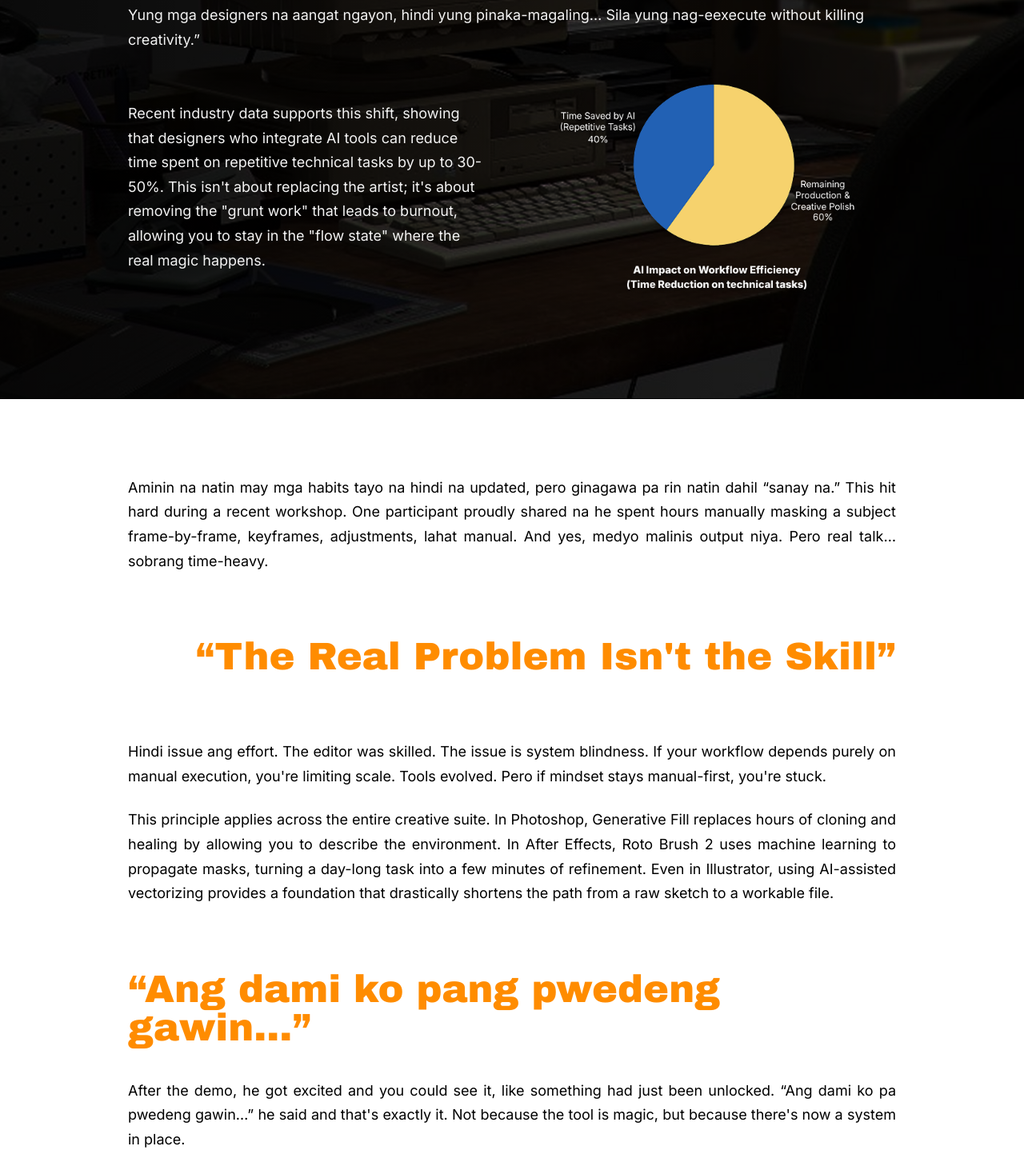
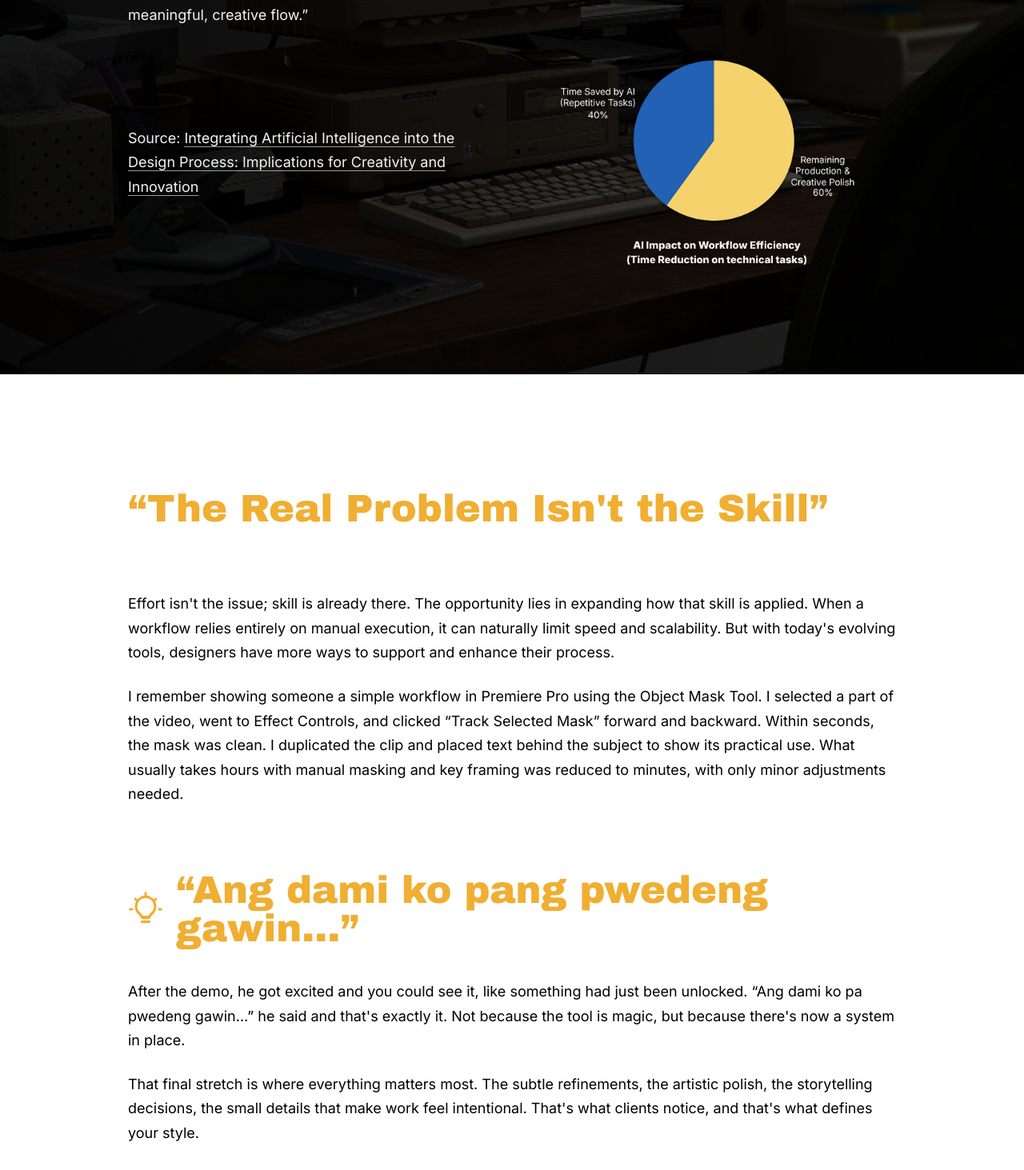
Before and after one commit to giomaniego-dev/icreate, a Next.js app: page /article in a window 1280 px wide. Shown: the part 525-1988 px from the top of the page at 80% size. Built offline with nearby package versions, Linux system fonts and the light colour scheme.

Commit message:
article page changes.

```diff
--- a/src/app/article/ArticleViewer.tsx
+++ b/src/app/article/ArticleViewer.tsx
@@ -4,6 +4,7 @@ import Image from "next/image";
 import { useState } from "react";
 import { ArticleHero } from "@/components/ArticleHero";
 import { ArticleSection } from "@/components/ArticleSection";
+import { PromptComparison } from "@/components/PromptComparison";
 
 const PAGER_BUTTON_STYLE = {
   background: "linear-gradient(to right, #F6D26D 0%, #FF9114 100%)",
@@ -17,10 +18,10 @@ const PAGER_BUTTON_CLASSES =
 const articles = {
   first: {
     title:
-      "Stop Working Outdated: Why Your Manual Workflow is Killing Your Creativity",
+      "Stop Working Outdated: Why Manual Workflows Can Limit Your Creativity",
     date: "April 28, 2026",
     excerpt:
-      "\u201CDesigners\u2026 real talk. Hindi ka mabagal kasi kulang ka sa skill. Mabagal ka kasi ginagawa mo pa rin lahat manually. AI tools like Firefly? Hindi sila kalaban, sila yung pang-level up mo. Imagine mo \u2018to: concept ideas in seconds, ang dali gumawa ng variations, at mas mabilis na revisions na nagreresulta sa mas mabilis na approval. Yung mga designers na aangat ngayon, hindi yung pinaka-magaling\u2026 Sila yung nag-eexecute without killing creativity.\u201D",
+      "\u201CDesigners\u2026 real talk. Hindi ka mabagal kasi kulang ka sa skill. Mabagal ka kasi ginagawa mo pa rin lahat manually. AI tools like Firefly? Hindi sila kalaban, sila yung pang-level up mo. Designers who use AI tools can cut repetitive work by up to 30-50%, not to replace creativity but to reduce burnout and stay focused on meaningful, creative flow.\u201D",
   },
   second: {
     title:
@@ -51,14 +52,18 @@ export function ArticleViewer() {
           date={articles.first.date}
           excerpt={articles.first.excerpt}
         >
-          <div className="grid grid-cols-1 items-center gap-12 grid-cols-2 md:gap-16">
+          <div className="grid items-center gap-12 md:grid-cols-2 md:gap-16">
             <p className="max-w-xl font-sans text-base leading-[1.7] text-white/95 md:text-lg">
-              Recent industry data supports this shift, showing that designers
-              who integrate AI tools can reduce time spent on repetitive
-              technical tasks by up to 30-50%. This isn&apos;t about replacing
-              the artist; it&apos;s about removing the &quot;grunt work&quot;
-              that leads to burnout, allowing you to stay in the &quot;flow
-              state&quot; where the real magic happens.
+              Source:{" "}
+              <a
+                href="https://www.researchgate.net/publication/396096968_Integrating_Artificial_Intelligence_into_the_Design_Process_Implications_for_Creativity_and_Innovation"
+                target="_blank"
+                rel="noreferrer"
+                className="underline decoration-white/60 underline-offset-4 hover:decoration-white"
+              >
+                Integrating Artificial Intelligence into the Design Process:
+                Implications for Creativity and Innovation
+              </a>
             </p>
 
             <div className="flex justify-center md:justify-end">
@@ -74,43 +79,64 @@ export function ArticleViewer() {
         </ArticleHero>
 
         <ArticleSection className="bg-white" fullWidth>
-          <p className="text-justify font-sans text-base leading-[1.7] text-black md:text-lg">
-            Aminin na natin may mga habits tayo na hindi na updated, pero
-            ginagawa pa rin natin dahil &ldquo;sanay na.&rdquo; This hit hard
-            during a recent workshop. One participant proudly shared na he
-            spent hours manually masking a subject frame-by-frame, keyframes,
-            adjustments, lahat manual. And yes, medyo malinis output niya. Pero
-            real talk&hellip; sobrang time-heavy.
-          </p>
-
-          <h2 className="my-14 text-right font-display text-3xl font-normal text-[#FF8C00] md:my-20 md:text-4xl lg:text-5xl">
+          <h2 className="mb-14 mt-8 font-display text-3xl font-normal text-[#F0AE32] md:mb-20 md:mt-12 md:text-4xl lg:text-5xl">
             &ldquo;The Real Problem Isn&apos;t the Skill&rdquo;
           </h2>
 
-          <div className="space-y-6 text-justify font-sans text-base leading-[1.7] text-black md:text-lg">
+          <div className="max-w-6xl space-y-6 font-sans text-base leading-[1.7] text-black md:text-lg">
             <p>
-              Hindi issue ang effort. The editor was skilled. The issue is
-              system blindness. If your workflow depends purely on manual
-              execution, you&apos;re limiting scale. Tools evolved. Pero if
-              mindset stays manual-first, you&apos;re stuck.
+              Effort isn&apos;t the issue; skill is already there. The
+              opportunity lies in expanding how that skill is applied. When a
+              workflow relies entirely on manual execution, it can naturally
+              limit speed and scalability. But with today&apos;s evolving tools,
+              designers have more ways to support and enhance their process.
             </p>
             <p>
-              This principle applies across the entire creative suite. In
-              Photoshop, Generative Fill replaces hours of cloning and healing
-              by allowing you to describe the environment. In After Effects,
-              Roto Brush 2 uses machine learning to propagate masks, turning a
-              day-long task into a few minutes of refinement. Even in
-              Illustrator, using AI-assisted vectorizing provides a foundation
-              that drastically shortens the path from a raw sketch to a
-              workable file.
+              I remember showing someone a simple workflow in Premiere Pro
+              using the Object Mask Tool. I selected a part of the video, went
+              to Effect Controls, and clicked &ldquo;Track Selected Mask&rdquo;
+              forward and backward. Within seconds, the mask was clean. I
+              duplicated the clip and placed text behind the subject to show
+              its practical use. What usually takes hours with manual masking
+              and key framing was reduced to minutes, with only minor
+              adjustments needed.
             </p>
           </div>
 
-          <h2 className="mt-14 font-display text-3xl font-normal text-[#FF8C00] md:mt-20 md:text-4xl lg:text-5xl">
-            &ldquo;Ang dami ko pang pwedeng gawin&hellip;&rdquo;
-          </h2>
+          <div className="mt-16 flex items-center gap-3 md:mt-20 md:gap-4">
+            <span aria-hidden className="shrink-0 text-[#F0AE32]">
+              <svg
+                viewBox="0 0 24 24"
+                fill="none"
+                className="h-9 w-9 md:h-11 md:w-11"
+              >
+                <path
+                  d="M12 3.5a6.5 6.5 0 0 0-4.18 11.48c.95.8 1.43 1.55 1.57 2.27h5.22c.14-.72.62-1.47 1.57-2.27A6.5 6.5 0 0 0 12 3.5Z"
+                  stroke="currentColor"
+                  strokeWidth="1.8"
+                  strokeLinecap="round"
+                  strokeLinejoin="round"
+                />
+                <path
+                  d="M9.5 20.5h5M10 17.8h4"
+                  stroke="currentColor"
+                  strokeWidth="1.8"
+                  strokeLinecap="round"
+                />
+                <path
+                  d="M12 1v1.4M4.9 4.9l1 1M19.1 4.9l-1 1M2.8 12H1.4M22.6 12h-1.4"
+                  stroke="currentColor"
+                  strokeWidth="1.6"
+                  strokeLinecap="round"
+                />
+              </svg>
+            </span>
+            <h2 className="font-display text-3xl font-normal text-[#F0AE32] md:text-4xl lg:text-5xl">
+              &ldquo;Ang dami ko pang pwedeng gawin&hellip;&rdquo;
+            </h2>
+          </div>
 
-          <div className="mt-10 space-y-6 text-justify font-sans text-base leading-[1.7] text-black md:text-lg">
+          <div className="mt-10 max-w-6xl space-y-6 font-sans text-base leading-[1.7] text-black md:text-lg">
             <p>
               After the demo, he got excited and you could see it, like
               something had just been unlocked. &ldquo;Ang dami ko pa pwedeng
@@ -174,98 +200,39 @@ export function ArticleViewer() {
         date={articles.second.date}
         excerpt={articles.second.excerpt}
       />
+      <div className="mt-12 md:mt-14">
+        <PromptComparison compact />
+      </div>
+      <ArticleSection className="bg-white" fullWidth>
+        <h2 className="mb-10 font-display text-3xl font-normal leading-[1.15] text-[#F0AE32] md:mb-12 md:text-4xl lg:text-5xl">
+          The Evolution of the &ldquo;Silent Partner&rdquo;
+        </h2>
 
-      <ArticleSection className="bg-white" fullWidth>
-        <div className="grid grid-cols-1 items-start gap-10 md:grid-cols-2 md:gap-16">
-          <p className="text-justify font-sans text-base leading-[1.7] text-black md:text-lg">
+        <div className="max-w-6xl space-y-6 font-sans text-base leading-[1.7] text-black md:text-lg">
+          <p>
             In a recent webinar titled &ldquo;The Truth About AI in Graphic
-            Design,&rdquo; Rollan Ba&ntilde;ez of Creative Nation Academy
-            offered a compelling look into this shift. His central thesis is
-            clear: AI is not here to replace the artist, but to fundamentally
-            redefine the creative workflow.
-          </p>
-
-          <h2 className="text-center font-display text-3xl font-normal leading-[1.15] text-[#FF8C00] md:text-4xl lg:text-5xl">
-            The Evolution of the &ldquo;Silent Partner&rdquo;
-          </h2>
-        </div>
-
-        <div className="mt-12 space-y-6 text-justify font-sans text-base leading-[1.7] text-black md:mt-16 md:text-lg">
-          <p>
-            Generative AI has become so common so quickly that it appears like
-            it just showed up. Ba&ntilde;ez said that intelligence has been
-            built into our software for a long time, though. Since 2018, tools
-            like Adobe Sensei have been quietly improving workflows by taking
-            care of the &ldquo;invisible&rdquo; work that designers often
-            don&apos;t think about.
+            Design,&rdquo; Rollan Ba&ntilde;ez explains that AI is not replacing
+            designers but transforming the creative workflow. He emphasizes that
+            what feels like a sudden rise of AI is actually an evolution of
+            technologies that have long been embedded in design tools, such as
+            Adobe Sensei, which have been quietly improving efficiency since
+            around 2018.
           </p>
           <p>
-            Today&apos;s AI is most useful right now because it can help with
-            &ldquo;blank canvas syndrome.&rdquo; By automating high-demand,
-            repetitive tasks&mdash;what Ba&ntilde;ez calls the &ldquo;manual
-            labor&rdquo; of design&mdash;creatives can shift their focus from
-            doing things to coming up with new ideas. The software does the
-            hard work, and the designer does the planning.
+            Today, generative AI builds on this foundation by helping designers
+            overcome &ldquo;blank canvas syndrome&rdquo; and by taking over
+            repetitive, time-consuming tasks the &ldquo;manual labor&rdquo; of
+            design. As a result, creatives are able to shift their focus from
+            execution to ideation, allowing them to concentrate more on
+            conceptual thinking, decision-making, and overall creative
+            direction.
           </p>
         </div>
 
-        <p className="mt-12 text-center font-sans text-base italic text-black md:mt-16 md:text-lg">
+        <p className="mt-14 text-center font-sans text-base italic text-black md:mt-16 md:text-lg">
           &ldquo;What you solved here is the manual work.&rdquo; &mdash; Rollan
           Ba&ntilde;ez
         </p>
-
-        <h2 className="mt-16 font-display text-3xl font-normal text-[#FF8C00] md:mt-24 md:text-4xl lg:text-5xl">
-          The Efficiency vs. &ldquo;Prompt Fatigue&rdquo;
-        </h2>
-
-        <div className="mt-10 space-y-6 text-justify font-sans text-base leading-[1.7] text-black md:text-lg">
-          <p>
-            While AI&apos;s speed is its greatest selling point, it introduces
-            a new kind of exhaustion. We are moving from a world of
-            &ldquo;doing&rdquo; to a world of &ldquo;curating,&rdquo; but
-            curation has its own costs.
-          </p>
-          <p>
-            A significant risk in the AI-first approach is &ldquo;Prompt
-            Fatigue.&rdquo; This occurs when the time spent fine-tuning a
-            prompt to match a specific internal vision actually exceeds the
-            time it would have taken to create the asset manually. Furthermore,
-            there is the danger of technical atrophy. Ba&ntilde;ez warned that
-            if we lean too heavily on automation, our foundational skills
-            become &ldquo;mapurol&rdquo; (blunt).
-          </p>
-          <p>
-            A designer who cannot &ldquo;fact-check&rdquo; an AI-generated
-            layout or manually refine a digital artifact loses the very
-            &ldquo;human touch&rdquo; that differentiates professional,
-            high-quality work from generic, algorithmically-generated noise.
-          </p>
-        </div>
-
-        <h2 className="mt-16 text-right font-display text-3xl font-normal text-[#FF8C00] md:mt-24 md:text-4xl lg:text-5xl">
-          Ethics and the New Digital Ledger
-        </h2>
-
-        <div className="mt-10 space-y-6 text-justify font-sans text-base leading-[1.7] text-black md:text-lg">
-          <p>
-            Beyond the craft itself lies the complex issue of integrity. The
-            industry is currently grappling with what many call a &ldquo;battle
-            cry&rdquo; for artist rights&mdash;protesting the use of creative
-            intellectual property to train models without consent or
-            compensation.
-          </p>
-          <p>
-            Professional integrity in this new era will be defined by
-            transparency. This isn&apos;t just an ethical preference; it is
-            becoming a technical standard. Initiatives like the Content
-            Authenticity Initiative (CAI) are paving the way for &ldquo;Content
-            Credentials,&rdquo; allowing creators to prove the origin of their
-            work and ensure &ldquo;Substantial Human Intervention&rdquo; is
-            documented. In a world of deepfakes and infinite iterations,
-            proving how something was made is becoming as valuable as the work
-            itself.
-          </p>
-        </div>
 
         <div className="relative mt-16 md:mt-24">
           <div className="rounded-3xl bg-[#1E3A8A] px-8 py-10 md:px-12 md:py-14 lg:px-14 lg:py-16">
@@ -302,19 +269,6 @@ export function ArticleViewer() {
           </div>
         </div>
 
-        <p className="mt-12 text-justify font-sans text-base leading-[1.7] text-black md:mt-16 md:text-lg">
-          While AI can generate options, it cannot provide the
-          &ldquo;why.&rdquo; It cannot understand a client&apos;s specific
-          emotional goals, the ethical implications of a visual metaphor, or
-          the cultural nuances of a brand&apos;s identity. AI is a powerful
-          assistant that can democratize creativity and vanish the &ldquo;blank
-          page&rdquo; forever. However, the true value of a designer lies in
-          their taste, their ethics, and their ability to steer technology
-          toward a meaningful human connection. AI may make us look smart by
-          polishing our outputs, but it is our human intent that actually makes
-          the work intelligent.
-        </p>
-
         <div className="mt-20 flex flex-col items-center gap-6 md:mt-28">
           <p className="text-center font-sans text-base text-zinc-500 md:text-lg">
             {articles.first.title}
--- a/src/components/ProblemBanner.tsx
+++ b/src/components/ProblemBanner.tsx
@@ -17,13 +17,24 @@ export function ProblemBanner() {
         </div>
 
         <div className="absolute inset-0 z-10 flex flex-col items-center justify-center gap-6 px-4 py-8 sm:gap-6 sm:px-6 sm:py-10 md:flex-row md:items-center md:justify-center md:gap-8 md:px-12 md:py-16 lg:gap-10 lg:px-16">
-          <p className="max-w-2xl text-left font-sans text-[15px] font-medium leading-[1.65] text-white sm:text-[17px] md:text-[20px]">
-            Despite wide digital access, recent studies show that only a small
-            portion of Philippine businesses actively use or understand AI tools,
-            with just about 17% considered &quot;AI-ready,&quot; indicating that
-            many designers and small studios still haven&apos;t fully integrated
-            AI into their workflow.
-          </p>
+          <div className="max-w-2xl">
+            <p className="text-left font-sans text-[15px] font-medium leading-[1.65] text-white sm:text-[17px] md:text-[20px]">
+              Despite wide digital access, recent studies show that only a small
+              portion of Philippine businesses actively use or understand AI
+              tools, with just about 17% considered &quot;AI-ready,&quot;
+              indicating that many designers and small studios still haven&apos;t
+              fully integrated AI into their workflow.
+            </p>
+            <a
+              href="https://philstartech.com/news/2023/11/24/1797/recent-study-finds-only-17-of-companies-in-ph-are-ai-ready/"
+              target="_blank"
+              rel="noreferrer"
+              className="mt-2 inline-block text-left font-sans text-[11px] text-white/70 underline decoration-white/40 underline-offset-2 hover:text-white hover:decoration-white sm:text-[12px] md:text-[13px]"
+            >
+              Source: Recent study finds only 17% of companies in PH are
+              AI-ready (2023)
+            </a>
+          </div>
 
           <div className="flex shrink-0 flex-col items-center">
             <div className="flex h-20 w-20 items-center justify-center rounded-full bg-[#F8F8EC] sm:h-24 sm:w-24 md:h-32 md:w-32 lg:h-36 lg:w-36">
--- a/src/components/PromptComparison.tsx
+++ b/src/components/PromptComparison.tsx
@@ -2,14 +2,24 @@
 
 import Image from "next/image";
 
-export function PromptComparison() {
+type PromptComparisonProps = {
+  compact?: boolean;
+};
+
+export function PromptComparison({ compact = false }: PromptComparisonProps) {
   return (
-    <section className="bg-white px-6 py-16 sm:px-8 md:px-12 lg:px-16">
+    <div
+      className={
+        compact
+          ? "rounded-2xl bg-white px-5 py-8 sm:px-7 md:px-10 md:py-10 lg:px-12"
+          : "bg-white px-6 py-16 sm:px-8 md:px-12 lg:px-16"
+      }
+    >
       <div className="mx-auto max-w-6xl">
         <h2
           className="text-center font-display font-normal leading-tight"
           style={{
-            fontSize: "55px",
+            fontSize: compact ? "48px" : "55px",
             background: "linear-gradient(to right, #FBC949 0%, #FF9114 100%)",
             WebkitBackgroundClip: "text",
             WebkitTextFillColor: "transparent",
@@ -23,8 +33,14 @@ export function PromptComparison() {
         </p>
 
         <div className="mt-10 overflow-hidden rounded-2xl bg-[#F8F8F8] shadow-[0_2px_12px_rgba(0,0,0,0.06)] md:mt-12">
-          <div className="flex flex-col items-center justify-center gap-12 px-12 py-12 md:flex-row md:gap-16 md:px-16 md:py-20 lg:gap-20 lg:px-20 lg:py-24">
-            <div className="group relative aspect-[3/4] w-full max-w-[280px] shrink-0 overflow-hidden rounded-lg md:max-w-[320px]">
+          <div
+            className={`flex flex-col items-center justify-center gap-12 px-12 py-12 md:flex-row md:gap-16 ${
+              compact
+                ? "md:px-12 md:py-12 lg:gap-16 lg:px-14 lg:py-14"
+                : "md:px-16 md:py-20 lg:gap-20 lg:px-20 lg:py-24"
+            }`}
+          >
+            <div className="group relative aspect-3/4 w-full max-w-[280px] shrink-0 overflow-hidden rounded-lg md:max-w-[320px]">
               <Image
                 src="/images/original.png"
                 alt="Original artwork"
@@ -39,7 +55,7 @@ export function PromptComparison() {
               </div>
             </div>
 
-            <div className="group relative aspect-[3/4] w-full max-w-[280px] shrink-0 overflow-hidden rounded-lg md:max-w-[320px]">
+            <div className="group relative aspect-3/4 w-full max-w-[280px] shrink-0 overflow-hidden rounded-lg md:max-w-[320px]">
               <Image
                 src="/images/ai.png"
                 alt="AI-generated artwork"
@@ -55,7 +71,24 @@ export function PromptComparison() {
             </div>
           </div>
         </div>
+
+        <div
+          className={`mx-auto rounded-2xl bg-[#F8F8F8] px-6 py-6 md:px-8 md:py-7 ${
+            compact
+              ? "mt-8 w-full max-w-[560px] md:mt-10"
+              : "mt-10 w-full max-w-[760px] md:mt-12"
+          }`}
+        >
+          <p className="font-sans text-[18px] leading-tight text-[#222222]">
+            You&apos;ve seen the difference. One is shaped by human intention,
+            the other by AI interpretation. Understanding both helps you use AI
+            more deliberately in your work.
+          </p>
+          <p className="mt-6 text-center font-sans text-[26px] font-bold leading-tight text-[#111111]">
+            &ldquo;AI recreates. Designers interpret.&rdquo;
+          </p>
+        </div>
       </div>
-    </section>
+    </div>
   );
 }
```
